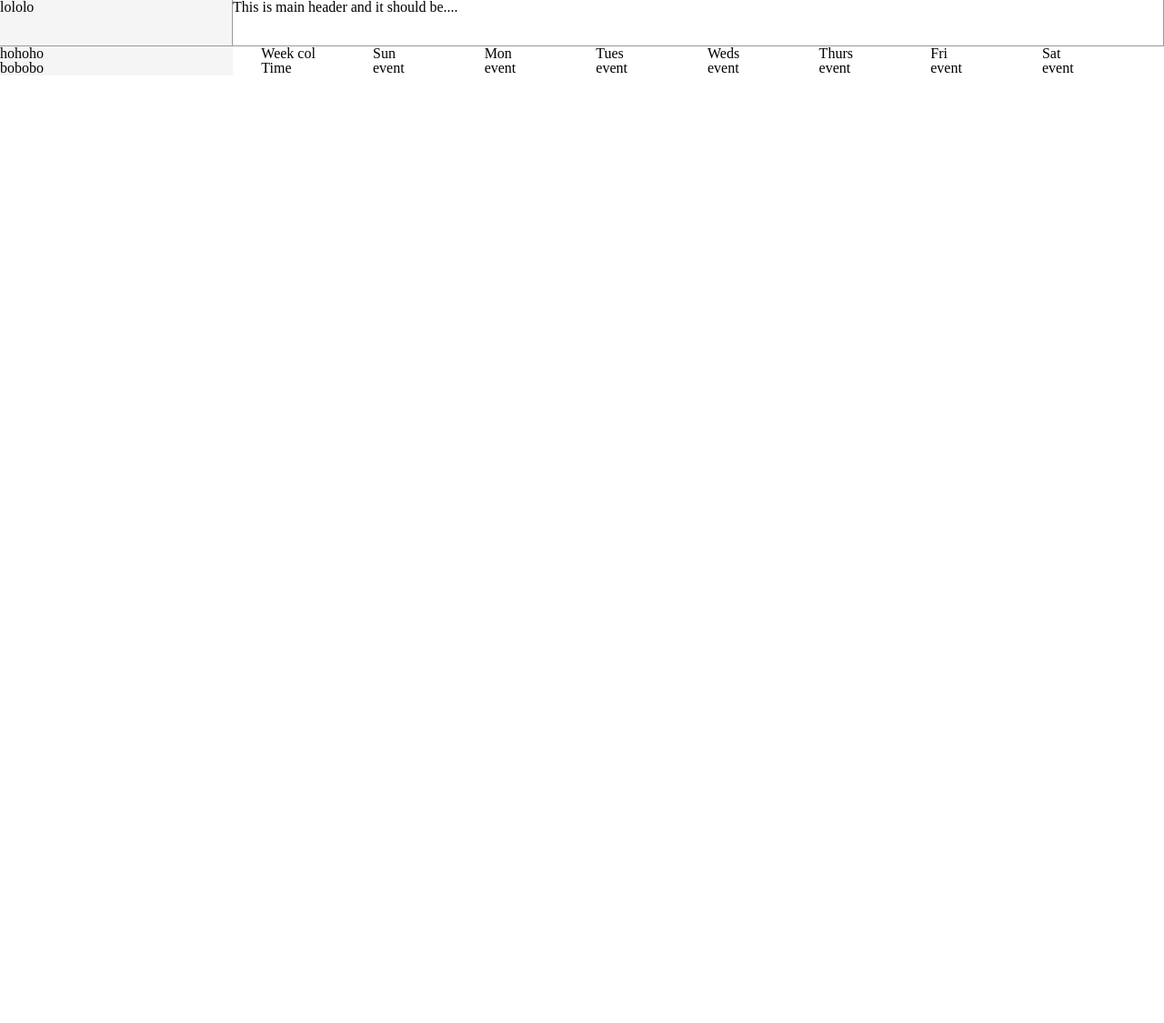
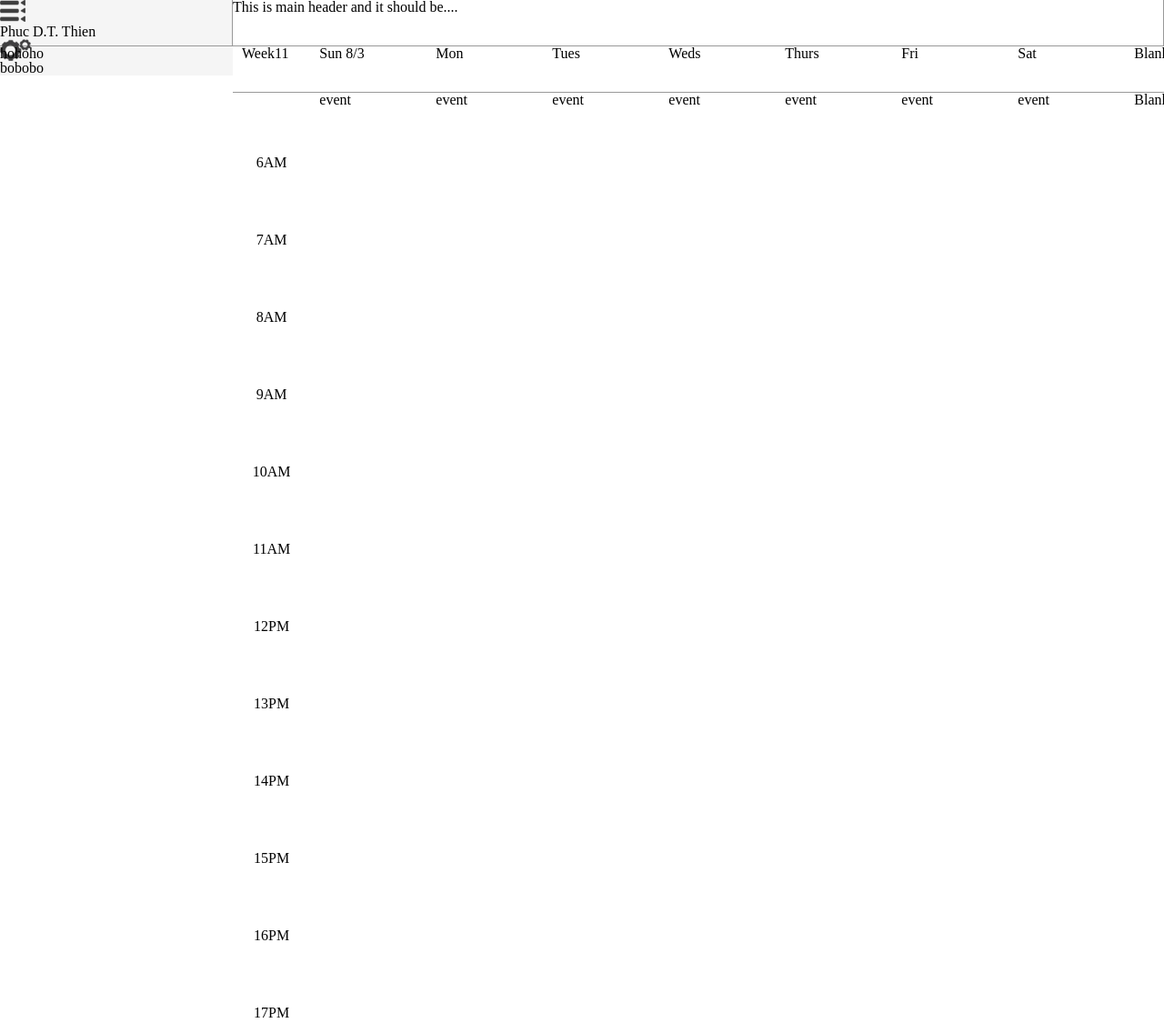
Before and after one commit to fuksi/pcal, a plain HTML site: page index.html in a window 1280 px wide. Shown: the top 1125 px of the page at 91% size. Before the commit the page ends 800 px from the top, so only its background shows below. Drawn offline with Linux system fonts and the light colour scheme.

Commit message:
modified index, css and add imgs

```diff
--- a/index.html
+++ b/index.html
@@ -9,7 +9,9 @@
   <body>
   	<div class="sideBar">
   		<div class="header">
-  			lololo
+  			<p><img src="images/toogleMenu.png"/></p>
+        <p>Phuc D.T. Thien</p>
+        <p><img src="images/settingIcon.png"></p>
   		</div>
   		<div class="mainSide">
   			hohoho
@@ -25,19 +27,46 @@
  			This is main header and it should be....
  		</div>
  		<div class="container main">
- 			<div clas="row row1">
- 				<div class="col-md-3">Week col</div>
- 				<div class="col-md-3"> Sun</div>
+ 			<div class="row rowDay">
+ 				<div class="col-md-2">Week11</div>
+ 				<div class="col-md-3">Sun 8/3</div>
  				<div class="col-md-3">Mon</div>
  				<div class="col-md-3">Tues</div>
  				<div class="col-md-3">Weds</div>
  				<div class="col-md-3">Thurs</div>
  				<div class="col-md-3">Fri</div>
  				<div class="col-md-3">Sat</div>
+        <div class="col-md-1">Blank</div>
 
  			</div>
  			<div class="row">
- 				<div class="col-md-3">Time</div>
+ 				<div class="col-md-2">
+          <div class="time">6AM</div>
+          <div class="time">7AM</div>
+          <div class="time">8AM</div>
+          <div class="time">9AM</div>
+          <div class="time">10AM</div>
+          <div class="time">11AM</div>
+          <div class="time">12PM</div>
+          <div class="time">13PM</div>
+          <div class="time">14PM</div>
+          <div class="time">15PM</div>
+          <div class="time">16PM</div>
+          <div class="time">17PM</div>
+          <div class="time">18PM</div>
+          <div class="time">19PM</div>
+          <div class="time">20PM</div>
+          <div class="time">21PM</div>
+          <div class="time">22PM</div>
+          <div class="time">23PM</div>
+          <div class="time">0AM</div>
+          <div class="time">1AM</div>
+          <div class="time">2AM</div>
+          <div class="time">3AM</div>
+          <div class="time">4AM</div>
+          <div class="time">5AM</div>
+
+        </div>
  				<div class="col-md-3">event</div>
  				<div class="col-md-3">event</div>
  				<div class="col-md-3">event</div>
@@ -45,6 +74,7 @@
  				<div class="col-md-3">event</div>
  				<div class="col-md-3">event</div>
  				<div class="col-md-3">event</div>
+        <div class="col-md-1">Blank</div>
 
  			</div>
  		</div>
--- a/sass/style.scss
+++ b/sass/style.scss
@@ -13,17 +13,28 @@ Version:1.0
 	width: 20%;
 	float: left;
 	background-color: #f5f5f5;
+
 }
 .header {
 	height: 50px;
 	border-bottom: 1px solid #999999;
 	border-right: 1px solid #999999;
+
 }
 .mainCal {
 	width: 80%;
 	float: left;
 	background-color: #fff;
 }
-.row.row1 {
-	color: red;
+.main {
+	width: 100%;
 }
+.row.rowDay {
+	height: 50px;
+    border-bottom: 1px solid #999999;
+
+}
+.time {
+	padding-top: 69px;
+	text-align: center;
+}
```
Also changed, not shown: images/settingIcon.png (added), images/toogleMenu.png (added), stylesheets/style.css, 1 other file.
